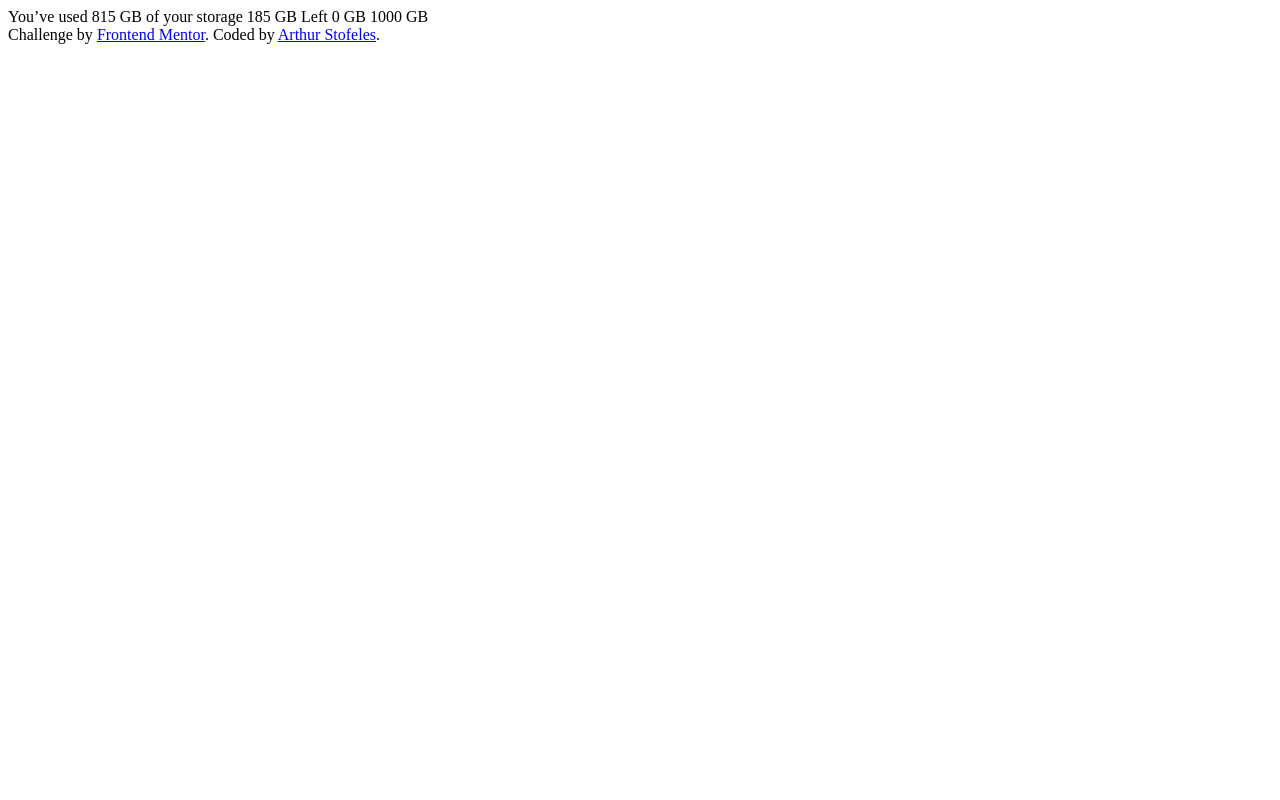
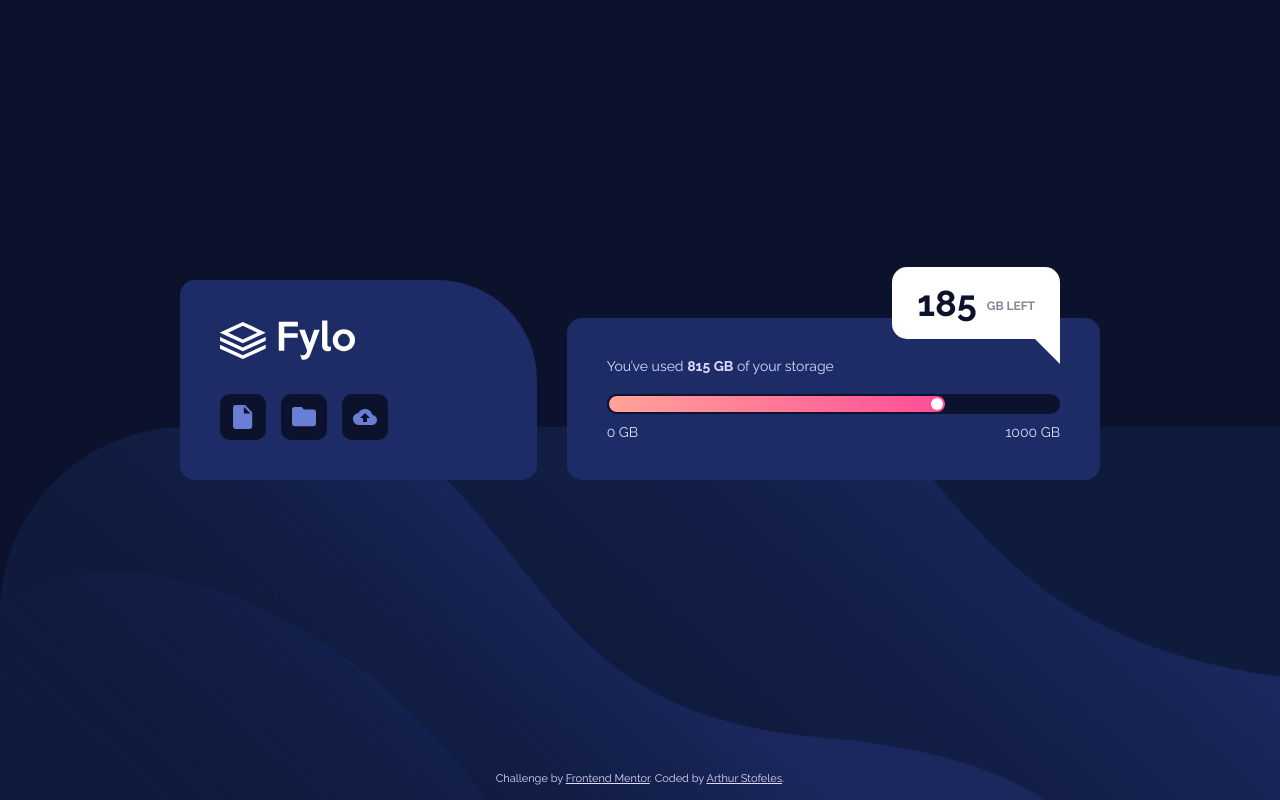
Before and after one commit to arthurstofeles/fylo-data-storage-component, a plain HTML site: page index.html in a window 1280 px wide. Drawn offline with Linux system fonts and the light colour scheme.

Commit message:
Desktop Version

```diff
--- a/index.html
+++ b/index.html
@@ -5,19 +5,45 @@
   <meta name="viewport" content="width=device-width, initial-scale=1.0"> <!-- displays site properly based on user's device -->
 
   <link rel="icon" type="image/png" sizes="32x32" href="./images/favicon-32x32.png">
+  <link rel="stylesheet" href="style.css">
+  <link href="https://fonts.googleapis.com/css2?family=Raleway:wght@400;700&display=swap" rel="stylesheet">
 
   <title>Frontend Mentor | Fylo data storage component</title>
 
 </head>
 <body>
-
-  You’ve used 815 GB of your storage
-
-  185 GB Left
-
-  0 GB
-  1000 GB
-
+  <main>
+    <div class="container">
+      <div class="row">
+        <div class="column-1">
+          <div class="logo">
+            <img src="./images/logo.svg" alt="">
+          </div>
+          <div class="buttons">
+            <a href=""><img src="./images/icon-document.svg" alt=""></a>
+            <a href=""><img src="./images/icon-folder.svg" alt=""></a>
+            <a href=""><img src="./images/icon-upload.svg" alt=""></a>
+          </div>
+        </div>
+        <div class="column-2">
+          <div class="progress-label">
+            <p class="label-text">You’ve used <strong>815 GB</strong> of your storage</p>
+            <p class="speech-bubble">
+              <span class="label-size">185</span>
+              <span class="label-speech">GB Left</span>
+            </p>
+          </div>
+          <div class="progress-bar">
+            <div class="my-progress"></div>
+          </div>
+          <div class="progress-status">
+            <span>0 GB</span>
+            <span>1000 GB</span>
+          </div>
+        </div>
+      </div>
+    </div>
+  </main>
   <div class="attribution">
     Challenge by <a href="https://www.frontendmentor.io?ref=challenge" target="_blank">Frontend Mentor</a>.
     Coded by <a href="https://github.com/arthurstofeles" target="_blank">Arthur Stofeles</a>.
--- /dev/null
+++ b/style.css
@@ -0,0 +1,189 @@
+* {
+    margin: 0;
+    box-sizing: border-box;
+}
+
+body {
+    height: 100vh;
+    width: 100%;
+    background-image: url('./images/bg-desktop.png');
+    background-position: bottom;
+    background-repeat: no-repeat;
+    background-size: contain;
+    background-color: hsl(229, 57%, 11%);
+    font-family: 'Raleway', sans-serif;
+    color: #fff;
+}
+
+main {
+    margin: 0 auto;
+    max-width: 1440px;
+    width: 100%;
+    height: 95%;
+}
+
+.container {
+    max-width: 920px;
+    width: 100%;
+    height: 100%;
+    margin: 0 auto;
+    display: flex;
+    align-items: center;
+}
+
+.row {
+    width: 100%;
+    display: flex;
+    align-items: flex-end;
+    align-content: center;
+    justify-content: space-around;
+}
+
+.column-1 {
+    padding: 40px;
+    background-color: hsl(228, 56%, 26%);
+    width: 40%;
+    border-radius: 15px 100px 15px 15px;
+    margin-right: 30px;
+}
+
+.buttons {
+    display: flex;
+    align-items: center;
+    align-content: stretch;
+    margin-top: 30px;
+}
+
+.buttons a {
+    width: 100%;
+    height: 100%;
+    height: 46px;
+    width: 46px;
+    background-color: hsl(229, 57%, 11%);
+    margin-right: 15px;
+    border-radius: 10px;
+    text-align: center;
+    box-sizing: border-box;
+    align-items: center;
+    display: flex;
+    text-align: center;
+    justify-content: center;
+}
+
+.column-2 {
+    padding: 40px;
+    background-color: hsl(228, 56%, 26%);
+    border-radius: 15px;
+    width: 60%;
+}
+
+.progress-label {
+    display: flex;
+    justify-content: space-between;
+    align-items: flex-end;
+    margin-bottom: 20px;
+    position: relative;
+}
+
+.label-text {
+    font-size: 14px;
+    font-weight: 400;
+    color: hsl(243, 100%, 93%);
+}
+
+.speech-bubble {
+	position: absolute;
+	background: #fff;
+    border-radius: 15px 15px 0 15px;
+    right: 0;
+    bottom: 35px;
+    color: hsl(229, 57%, 11%);
+    padding: 15px 25px;
+    display: flex;
+    align-items: center;
+}
+
+.speech-bubble:after {
+	content: '';
+	position: absolute;
+	bottom: 0;
+	right: 0;
+	width: 0;
+	height: 0;
+	border: 25px solid transparent;
+	border-top-color: #fff;
+	border-bottom: 0;
+	border-right: 0;
+	margin-left: -25px;
+	margin-bottom: -25px;
+}
+
+.label-size {
+    font-size: 36px;
+    font-weight: 700;
+}
+
+.label-speech {
+    font-size: 12px;
+    font-weight: 700;
+    color: hsl(229, 7%, 55%);
+    margin-left: 10px;
+    text-transform: uppercase;
+    line-height: 1;
+    padding-top: 5px;
+}
+
+.progress-bar {
+    width: 100%;
+    background-color: hsl(229, 57%, 11%);
+    border-radius: 10px;
+    margin-bottom: 10px;
+}
+
+.my-progress {
+    width: 75%;
+    background-image: linear-gradient(to right, hsl(6, 100%, 80%), hsl(335, 100%, 65%));
+    border-radius: 10px;
+    position: relative;
+    border: 2px solid hsl(229, 57%, 11%);
+    height: 20px;
+}
+
+.my-progress::after {
+    content: '';
+    display: block;
+    position: absolute;
+    width: 12px;
+    height: 12px;
+    border: 2px solid transparent;
+    background-color: #fff;
+    border-radius: 50%;
+    right: 2px;
+    top: 0;
+    bottom: 0;
+    margin: auto;
+    box-sizing: border-box;
+}
+
+.progress-status {
+    display: flex;
+    justify-content: space-between;
+    font-size: 14px;
+    font-weight: 400;
+    color: hsl(243, 100%, 93%);
+}
+
+.attribution {
+    position: absolute;
+    bottom: 15px;
+    margin: 0 auto;
+    font-weight: 400;
+    color:hsl(243, 100%, 93%);
+    text-align: center;
+    width: 100%;
+    font-size: 11px;
+}
+
+.attribution a {
+    color: hsl(243, 100%, 93%);
+}
```
